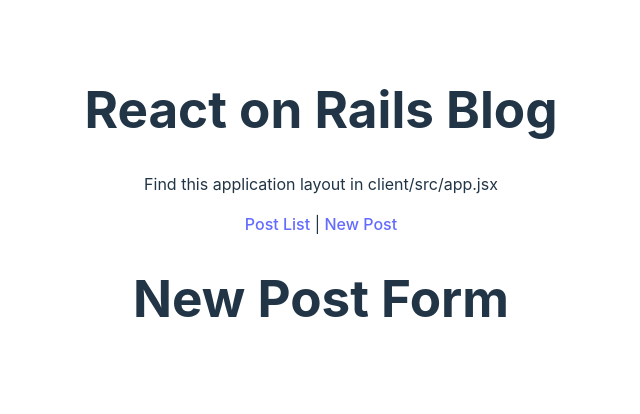
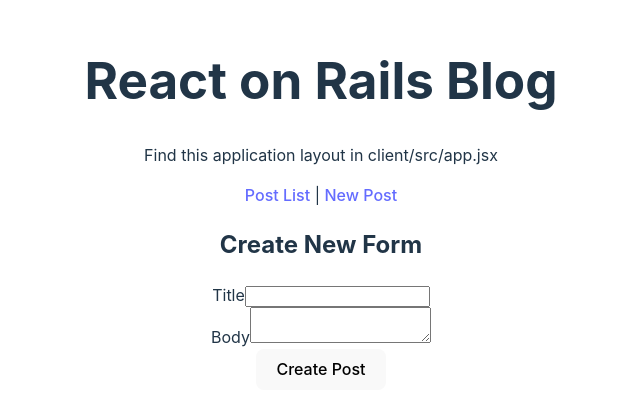
Before and after one commit to Alabi12/rail-react-blog-app, a React (Vite) app in the folder client/: page /new in a window 1280 px wide. Shown: the part 196-610 px from the top of the page, without its empty margins (319-959 px from the left). Built offline with nearby package versions, Linux system fonts and the light colour scheme; no server answers.

Commit message:
created the post form to add new form

```diff
--- a/client/src/components/AppRoutes.jsx
+++ b/client/src/components/AppRoutes.jsx
@@ -2,13 +2,14 @@
 import PostsList from "../features/posts/PostsList";
 import PostDetails from "../features/posts/PostDetails";
 import { Route, Routes } from "react-router-dom";
+import NewPostForm from "../features/posts/NewPostForm";
 
 function AppRoutes() {
   return (
     <Routes>
       <Route path='/' element={<PostsList />} />
       <Route path='posts/:id' element={<PostDetails />} />
-      <Route path='/new' element={<h1>New Post Form</h1>} />
+      <Route path='/new' element={<NewPostForm />} />
     </Routes>
   );
 }
--- /dev/null
+++ b/client/src/features/posts/NewPostForm.jsx
@@ -0,0 +1,63 @@
+import React, { useState } from "react";
+import { useNavigate } from "react-router-dom";
+import { API_URL } from "../../constants";
+
+function NewPostForm() {
+  const [title, setTitle] = useState("");
+  const [body, setBody] = useState("");
+
+  const navigate = useNavigate();
+
+  const handleSubmit = async (e) => {
+    e.preventDefault();
+
+    const postData = { title, body };
+
+    const response = await fetch(API_URL, {
+      method: "POST",
+      headers: {
+        "content-Type": "application/json",
+      },
+      body: JSON.stringify(postData),
+    });
+
+    if (response.ok) {
+      const { id } = await response.json();
+      navigate(`/posts/${id}`);
+    } else {
+      console.log("An error occured");
+    }
+  };
+
+  return (
+    <div>
+      <h2>Create New Form</h2>
+      <form onSubmit={handleSubmit}>
+        <div>
+          <label htmlFor='titleInput'>Title</label>
+          <input
+            id='titleInput'
+            type='text'
+            value={title}
+            onChange={(e) => setTitle(e.target.value)}
+            required
+          />
+        </div>
+        <div>
+          <label htmlFor='bodyInput'>Body</label>
+          <textarea
+            id='bodyInput'
+            value={body}
+            onChange={(e) => setBody(e.target.value)}
+            required
+          />
+        </div>
+        <div>
+          <button type='submit'>Create Post</button>
+        </div>
+      </form>
+    </div>
+  );
+}
+
+export default NewPostForm;
```
